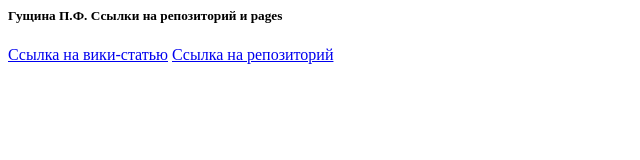
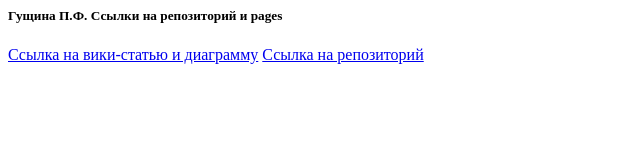
Before and after one commit to norowaretta/norowaretta, a plain HTML site: page index.html in a window 1280 px wide. Shown: the whole page, without its empty margins (0-640 px from the left). Drawn offline with Linux system fonts and the light colour scheme.

Commit message:
Update index.html

```diff
--- a/index.html
+++ b/index.html
@@ -7,7 +7,7 @@
  <body>
   <h5> Гущина П.Ф.  Ссылки на репозиторий и pages</h5>
   <!-- Комментарий -->
- <a href="https://github.com/norowaretta/norowaretta/wiki">Ссылка на вики-статью</a>
+ <a href="https://github.com/norowaretta/norowaretta/wiki">Ссылка на вики-статью и диаграмму</a>
  <a href="https://github.com/norowaretta/norowaretta">Ссылка на репозиторий</a>
 
  </body>
```
